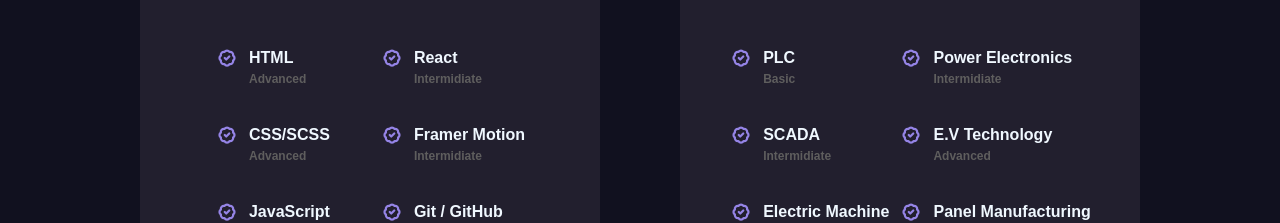
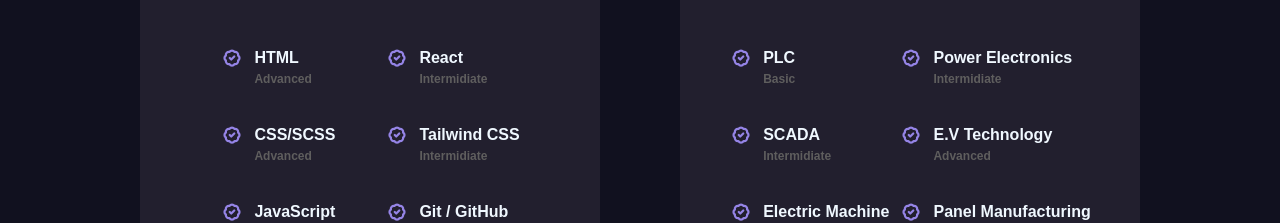
Before and after one commit to Chirag221020/My-Portfolio, a React (Vite) app: page / in a window 1280 px wide. Shown: the part 1932-2155 px from the top of the page. Built offline with nearby package versions, Linux system fonts and the light colour scheme.

Commit message:
final commit

```diff
--- a/src/components/Work/Work.jsx
+++ b/src/components/Work/Work.jsx
@@ -147,7 +147,7 @@
                   <path d="m9 12 2 2 4-4" />
                 </svg>
                 <div id="html">
-                  <h3 id="css">Framer Motion</h3> <h4>Intermidiate</h4>{" "}
+                  <h3 id="css">Tailwind CSS</h3> <h4>Intermidiate</h4>{" "}
                 </div>
               </div>
 
```
